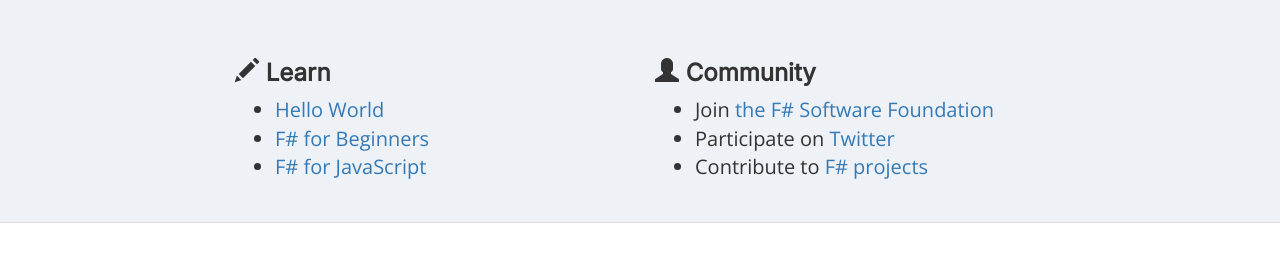
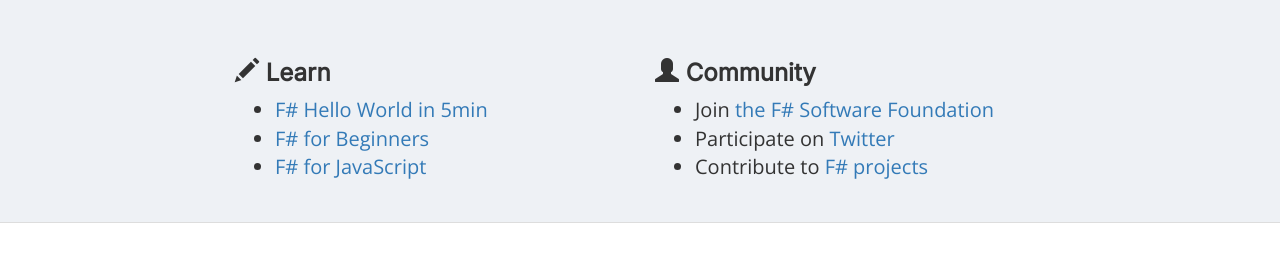
Before and after one commit to fsharp/fsharp.org, a Jekyll site: the page index.html, which Jekyll copies as it is, in a window 1280 px wide and 900 px high, scrolled down 624 px. Shown: the part 164-439 px from the top of the window. Built offline with Jekyll 4.4.1, drawn with Linux system fonts in a browser that asks for light colours; nearby versions of some CDN libraries.

Commit message:
improve getting started links

```diff
--- a/index.html
+++ b/index.html
@@ -265,7 +265,7 @@
                 <div class="col-md-5">
                     <h3><span class="glyphicon glyphicon-pencil"></span> Learn</h3>
                     <ul class="">
-                        <li><a href="https://dotnet.microsoft.com/learn/languages/fsharp-hello-world-tutorial"  target="_blank">Hello World</a></li>
+                        <li><a href="https://dotnet.microsoft.com/learn/languages/fsharp-hello-world-tutorial"  target="_blank">F# Hello World in 5min</a></li>
                         <li><a href="https://www.youtube.com/playlist?list=PLdo4fOcmZ0oUFghYOp89baYFBTGxUkC7Z"  target="_blank">F# for Beginners</a></li>
                         <li><a href="use/web-apps/" target="_blank">F# for JavaScript</a></li>
                     </ul>
```
